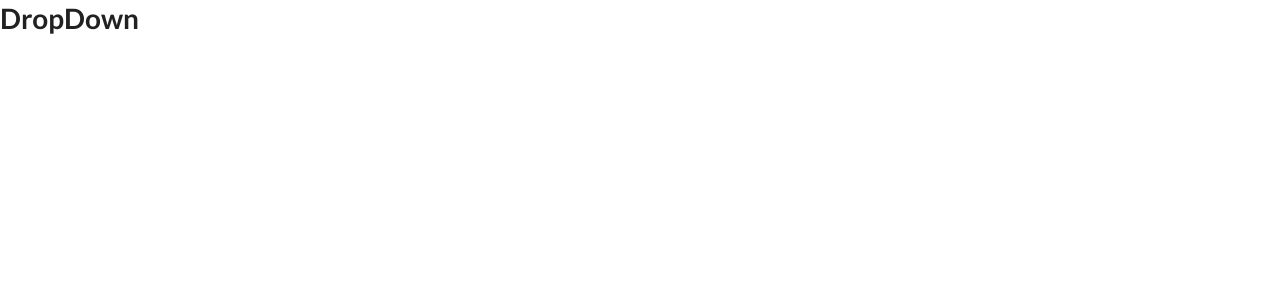
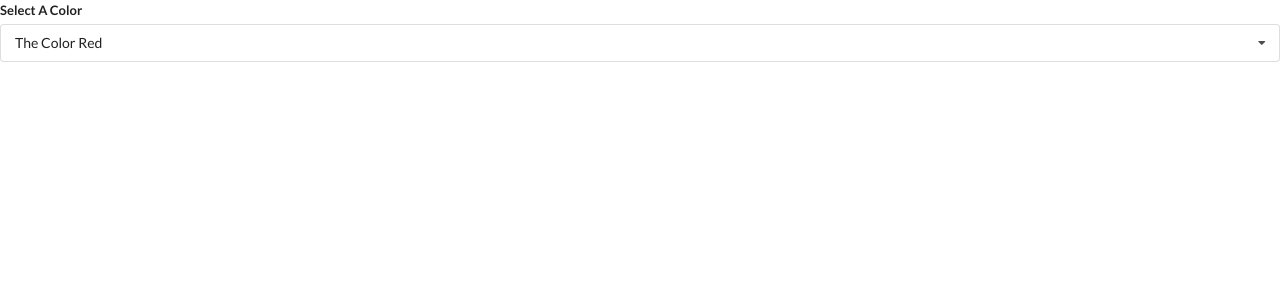
Before and after one commit to NuriaLuz/widgetsproject, a React (Create React App) app: page / in a window 1280 px wide. Shown: the top 300 px of the page. Built offline with nearby package versions, Linux system fonts and the light colour scheme.

Commit message:
dropdown works

```diff
--- a/src/App.js
+++ b/src/App.js
@@ -1,4 +1,4 @@
-import React from 'react'
+import React, {useState} from 'react'
 //import Accordion from './components/Accordion'
 //import Search from './components/Search'
 import Dropdown from './components/Dropdown'
@@ -44,9 +44,13 @@ const options = [
 
 
 export default () => {
+    const [selected, setSelected] = useState(options[0])
     return (
         <div>
-            <Dropdown  options = {options}/>
+            <Dropdown
+            selected = {selected}
+            onSelectedChange = {setSelected} //callback
+            options = {options}/>
         </div>
     )
 };
--- a/src/components/Dropdown.js
+++ b/src/components/Dropdown.js
@@ -1,10 +1,45 @@
-import React from 'react'
+import React, { useState } from 'react'
 
-const Dropdown = ({options}) => {
-    return(
-        <h1>
-            DropDown
-        </h1>
+
+const Dropdown = ({ options, selected, onSelectedChange }) => {
+    const [open, setOpen] = useState(false)
+
+
+    const renderedOptions = options.map((option) => {
+        if (option.value === selected.value) {
+            return null
+        }
+
+        return (
+            <div
+                onClick={() => {
+                    onSelectedChange(option)
+                }}
+                key={option.value}
+                className="item"
+            >
+                {option.label}
+            </div>
+        )
+
+    });
+
+
+
+    return (
+        <div className="ui form">
+            <div className="field">
+                <label className="label">Select A Color</label>
+                <div onClick={() => { setOpen(!open) }}
+                    className={`ui selection dropdown ${open ? "visible active" : ''}`} >
+                    <i className="dropdown icon"></i>
+                    <div className="text">{selected.label}</div>
+                    <div
+                        onClick={() => { setOpen(!open) }}
+                        className={`menu ${open ? 'visible transition' : ''}`}>{renderedOptions}</div>
+                </div>
+            </div>
+        </div>
     )
 }
 
```
